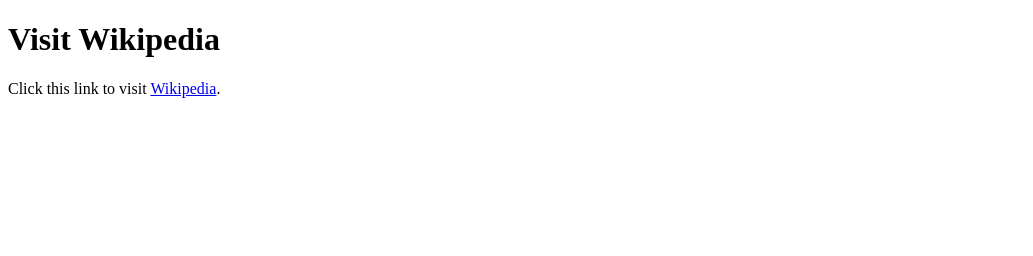
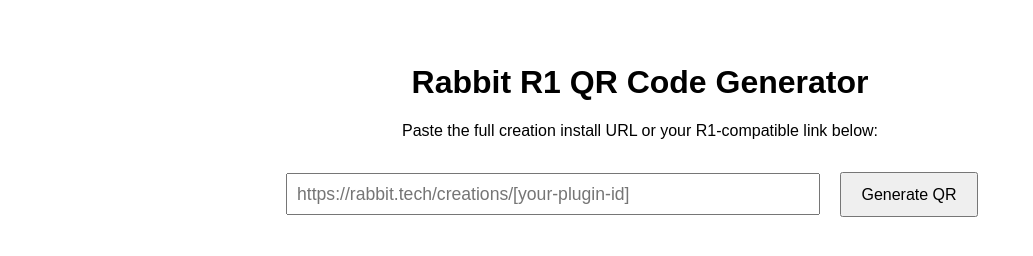
Before and after one commit to intlassassinKG/koosR1Project, a plain HTML site: page index.html in a window 1280 px wide. Shown: the whole page, without its empty margins (0-1033 px from the left). Drawn offline with Linux system fonts and the light colour scheme.

Commit message:
Update index.html
r1 git hub plugin test

```diff
--- a/index.html
+++ b/index.html
@@ -3,14 +3,38 @@
 <head>
     <meta charset="UTF-8">
     <meta name="viewport" content="width=device-width, initial-scale=1.0">
-    <title>Wikipedia Homepage Link</title>
+    <title>Rabbit R1 QR Code Generator</title>
+    <script
+src="https://cdnjs.cloudflare.com/ajax/libs/qrcodejs/1.0.0/qrcode.min.js"></script>
+    <style>
+        body { font-family: Arial; text-align: center; margin-top: 5vw; }
+        input { width: 40vw; padding: 0.5em; font-size: 1.1em; }
+        button { font-size: 1em; padding: 0.7em 1.2em; margin: 1em; }
+        #qrcode { margin-top: 1em; }
+    </style>
 </head>
 <body>
-    <h1>Visit Wikipedia</h1>
-    <p>
-        Click this link to visit
-        <a href="https://en.wikipedia.org/" target="_blank" rel="noopener
-noreferrer">Wikipedia</a>.
-    </p>
+    <h1>Rabbit R1 QR Code Generator</h1>
+    <p>Paste the full creation install URL or your R1-compatible link
+below:</p>
+    <input id="input-url" type="text"
+placeholder="https://rabbit.tech/creations/[your-plugin-id]"
+autocomplete="off">
+    <button onclick="generateQR()">Generate QR</button>
+    <div id="qrcode"></div>
+
+    <script>
+        function generateQR() {
+            var input = document.getElementById('input-url').value;
+            document.getElementById('qrcode').innerHTML = "";
+            if (input.trim().length > 0) {
+                new QRCode(document.getElementById("qrcode"), {
+                    text: input,
+                    width: 256,
+                    height: 256
+                });
+            }
+        }
+    </script>
 </body>
 </html>
```
